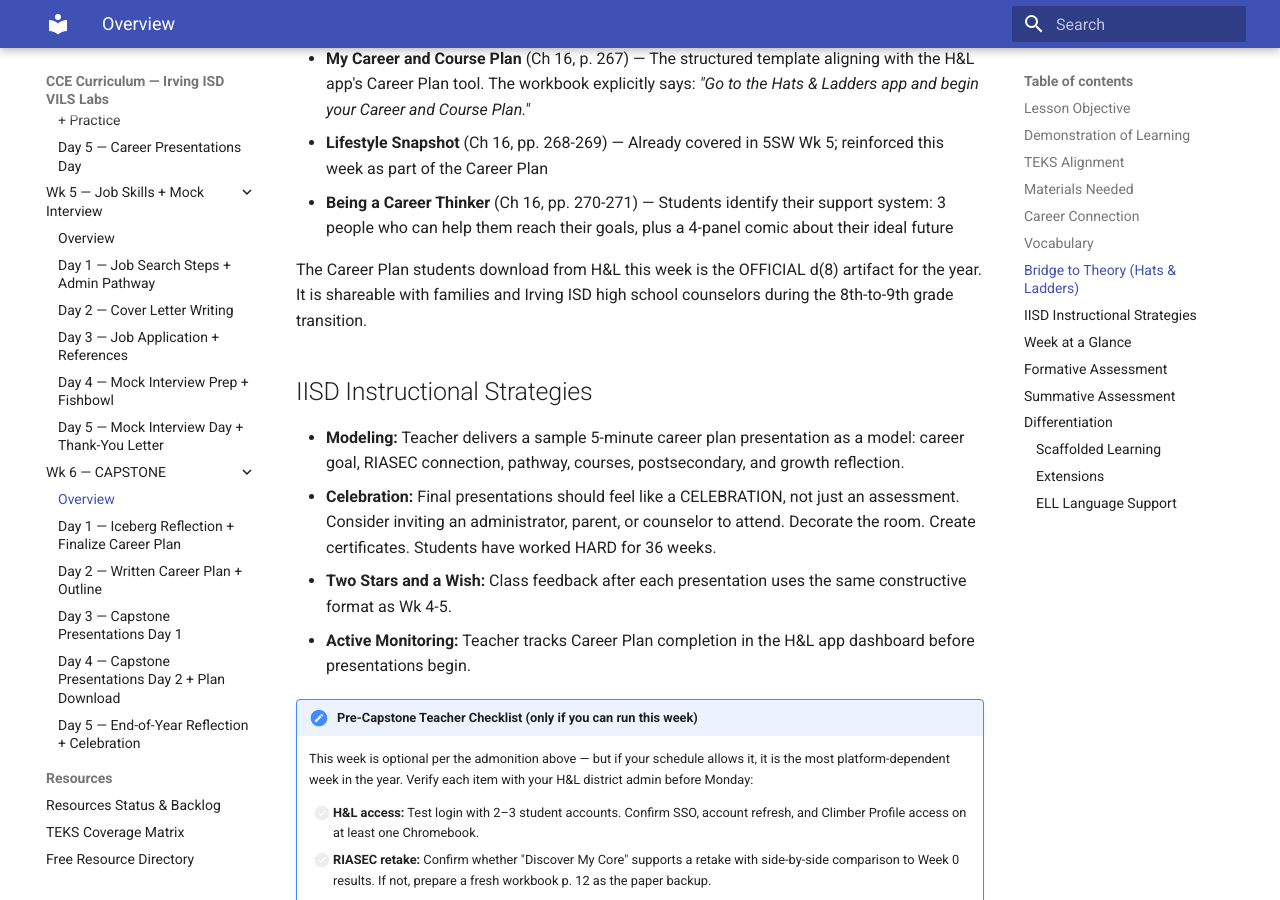
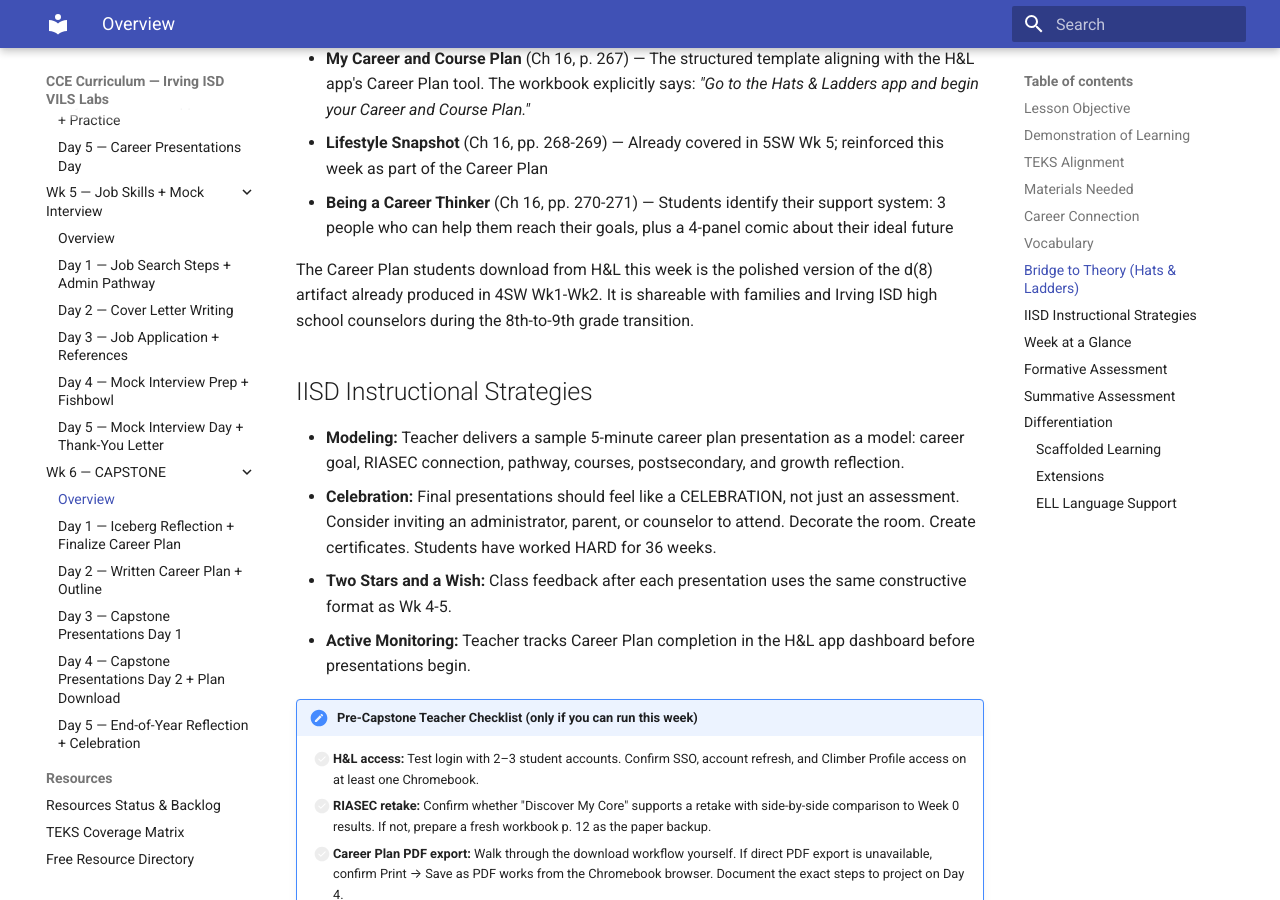
Before and after one commit to elbrielle/cce-curriculum, an MkDocs documentation site: the page built from docs/6sw/wk6-capstone/overview.md, in a window 1280 px wide and 900 px high, scrolled down 2737 px. Built offline with MkDocs 1.6.1 and Material for MkDocs 9.7.7, drawn with Linux system fonts in a browser that asks for light colours.

Commit message:
6SW Wk6: delete Pre-Capstone intro + soften line 69 d(8) artifact claim
User feedback on the Pre-Capstone Teacher Checklist intro: the
"This week is optional per the admonition above but if your schedule
allows it, it is the most platform-dependent week in the year. Verify
each item with your H&L district admin before Monday:" sentence is
redundant after the !!! abstract admonition at the top of the
overview, which already establishes optionality. Deleted the entire
intro paragraph. The admonition title "(only if you can run this
week)" + the checklist bullets are self-explanatory. This also
removes the last em dash I introduced in session 4
("admonition above — but if your schedule allows it").

Also caught a pre-existing contradiction in the Bridge to Theory
section at line 69 that I missed in session 4: "The Career Plan
students download from H&L this week is the OFFICIAL d(8) artifact
for the year." This is the same category of contradiction I softened
in the TEKS section and Summative Assessment section in commit
01627b1, but the Bridge to Theory paragraph slipped through.
Softened: "OFFICIAL d(8) artifact for the year" → "polished version
of the d(8) artifact already produced in 4SW Wk1-Wk2". Consistent
with the other body softenings in commit 01627b1. Pre-existing
from commit ae831be (original overview build).

Net: 1 insertion, 2 deletions. All three contradiction claims in
the overview body are now softened, and the session-4 em dashes are
all gone from the teacher-facing content.

6-check preservation loop: mkdocs --strict clean; scripting=0;
DOK 2-4 preserved on all Wk6 day files; timing sums unchanged
(no day files edited); Support+ELL preserved; Dim 9 fluff grep=0.

Co-Authored-By: Claude Opus 4.6 (1M context) <noreply@anthropic.com>

```diff
--- a/docs/6sw/wk6-capstone/overview.md
+++ b/docs/6sw/wk6-capstone/overview.md
@@ -66,7 +66,7 @@ The H&L Career Planner and District Course Planner are the primary platform tool
 - **Lifestyle Snapshot** (Ch 16, pp. 268-269) — Already covered in 5SW Wk 5; reinforced this week as part of the Career Plan
 - **Being a Career Thinker** (Ch 16, pp. 270-271) — Students identify their support system: 3 people who can help them reach their goals, plus a 4-panel comic about their ideal future
 
-The Career Plan students download from H&L this week is the OFFICIAL d(8) artifact for the year. It is shareable with families and Irving ISD high school counselors during the 8th-to-9th grade transition.
+The Career Plan students download from H&L this week is the polished version of the d(8) artifact already produced in 4SW Wk1-Wk2. It is shareable with families and Irving ISD high school counselors during the 8th-to-9th grade transition.
 
 ## IISD Instructional Strategies
 
@@ -76,7 +76,6 @@ The Career Plan students download from H&L this week is the OFFICIAL d(8) artifa
 - **Active Monitoring:** Teacher tracks Career Plan completion in the H&L app dashboard before presentations begin.
 
 !!! note "Pre-Capstone Teacher Checklist (only if you can run this week)"
-    This week is optional per the admonition above — but if your schedule allows it, it is the most platform-dependent week in the year. Verify each item with your H&L district admin before Monday:
 
     - [ ] **H&L access:** Test login with 2–3 student accounts. Confirm SSO, account refresh, and Climber Profile access on at least one Chromebook.
     - [ ] **RIASEC retake:** Confirm whether "Discover My Core" supports a retake with side-by-side comparison to Week 0 results. If not, prepare a fresh workbook p. 12 as the paper backup.
```
